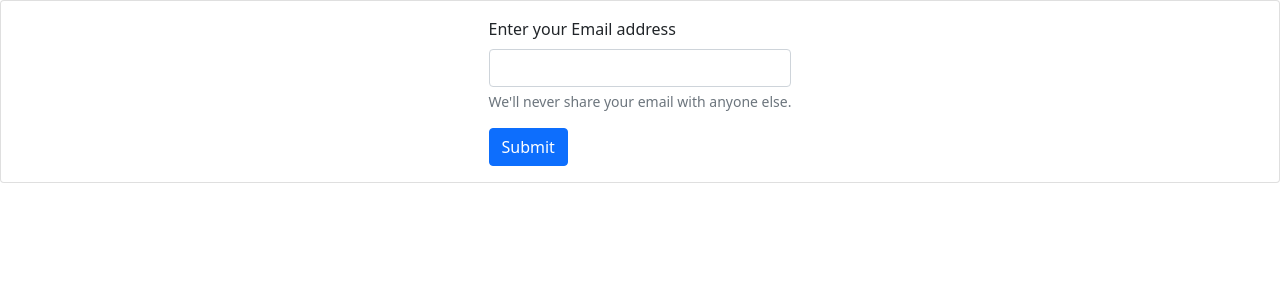
After one commit to rajeshmondal00/Health-Care, a Django app: page /forgotpassword/ in a window 1280 px wide. The commit adds this page. Shown: the top 300 px of the page. Run offline with Django 5.2, Linux system fonts and the light colour scheme.

Commit message:
modify the sequence send the mail with use id and pasword and add new feature forgot password ans updated the otp verification section

```diff
--- a/Health_Care/settings.py
+++ b/Health_Care/settings.py
@@ -144,5 +144,5 @@ EMAIL_BACKEND = 'django.core.mail.backends.smtp.EmailBackend'
 EMAIL_HOST = 'smtp.gmail.com'
 EMAIL_USE_TLS = True
 EMAIL_PORT = 587
-EMAIL_HOST_USER ="xxxxxxxxxxxxxxx@gmail.com"
-EMAIL_HOST_PASSWORD = "xxxxxxxxxxxxxxx"
+EMAIL_HOST_USER ="rajeshmondalmain@gmail.com"
+EMAIL_HOST_PASSWORD = "uizzarwahwtdysjd"
--- a/health/admin.py
+++ b/health/admin.py
@@ -1,5 +1,6 @@
 from django.contrib import admin
-from health.models import Register_User,Auto_generate
+from health.models import Register_User,Auto_generate,OTP
 # Register your models here.
 admin.site.register(Register_User)
 admin.site.register(Auto_generate)
+admin.site.register(OTP)
--- /dev/null
+++ b/health/templates/forgot_password.html
@@ -0,0 +1,34 @@
+<!DOCTYPE html>
+<html lang="en">
+<head>
+    <meta charset="UTF-8">
+    <meta name="viewport" content="width=device-width, initial-scale=1.0">
+    <title>Forgot password</title>
+</head>
+<link href="https://cdn.jsdelivr.net/npm/bootstrap@5.0.2/dist/css/bootstrap.min.css" rel="stylesheet" integrity="sha384-EVSTQN3/azprG1Anm3QDgpJLIm9Nao0Yz1ztcQTwFspd3yD65VohhpuuCOmLASjC" crossorigin="anonymous">
+<style>
+    .card-body{
+        display: flex;
+        position: relative;
+        margin-right: auto;
+        margin-left: auto;
+        justify-content: center;
+
+    }
+</style>
+<body>
+    <div class="card">
+        <div class="card-body">
+            <form method="POST">
+                {% csrf_token %}
+                <div class="mb-3">
+                  <label class="form-label">Enter your Email address</label>
+                  <input type="email" name="email" class="form-control" id="exampleInputEmail1" aria-describedby="emailHelp" required>
+                  <div id="emailHelp" class="form-text">We'll never share your email with anyone else.</div>
+                </div>
+                <button type="submit" class="btn btn-primary">Submit</button>
+              </form>
+        </div>
+    </div>
+</body>
+</html>
--- a/health/templates/index.html
+++ b/health/templates/index.html
@@ -15,8 +15,7 @@
     rel="stylesheet"
     href="https://cdn.jsdelivr.net/npm/bootstrap-icons@1.11.3/font/bootstrap-icons.min.css"
   />
-  <link rel="shortcut icon" type="image/png" href={% static 'medical_team.png'
-  %}>
+  <link rel="shortcut icon" type="image/png" href={% static 'medical_team.png' %}>
   <link
     href="https://cdn.jsdelivr.net/npm/bootstrap@5.0.2/dist/css/bootstrap.min.css"
     rel="stylesheet"
--- a/health/templates/login.html
+++ b/health/templates/login.html
@@ -101,6 +101,9 @@
                      <label>Password</label>
                      <input type="password" name="password" class="form-control" placeholder="Password">
                   </div>
+                  <div class="form-group">
+                    <a href="/forgotpassword">forgot password</a>
+                  </div>
                   {{ form.as_p }}
                   <button type="submit" class="btn btn-black">Login</button>
                   <button type="submit" class="btn btn-secondary">
--- a/health/urls.py
+++ b/health/urls.py
@@ -7,5 +7,6 @@ urlpatterns = [
     path('login/', views.use_login,name='login'),
     path('register/',views.use_register,name='register'),
     path('profile/',views.profile,name='profile'),
-    path('otp/', views.otp , name="otp"),
+    path('forgotpassword/',views.forgot_password,name='forgot_password'),
+    path('verify_otp/', views.verify_otp , name="verify_otp"),
 ]
--- a/health/utility.py
+++ b/health/utility.py
@@ -5,3 +5,7 @@ def id_generator(size=12, chars=string.ascii_uppercase + string.digits): ##autog
 
 def password_generator(size=12, chars=string.ascii_uppercase + string.digits+string.ascii_lowercase+string.punctuation):  ##autogenerated password
         return ''.join(random.choice(chars) for _ in range(size))
+
+## auto generate OTP
+def otp_generate(size=6,chars=string.digits): ##auto generate OTP
+        return "".join(random.choice(chars) for _ in range(size))
--- a/health/views.py
+++ b/health/views.py
@@ -1,11 +1,11 @@
+from django.utils import timezone
 from django.shortcuts import render,redirect
 from django.contrib.auth import authenticate,login
-from .models import Register_User,Auto_generate
-from .utility import id_generator,password_generator
+from .models import Register_User,Auto_generate,OTP
+from .utility import id_generator,password_generator,otp_generate
 from django.contrib import messages
-from django.core.mail import send_mail
-from Health_Care.settings import EMAIL_HOST_USER
 from django.contrib.auth.hashers import make_password
+from .mail import OTP_mail,ID_password_mail
 # Create your views here.
 
 def home(request):
@@ -33,20 +33,23 @@ def use_register(request):
                 register_User=Register_User(first_name=first_name,last_name=last_name,address=address,dob=dob,pincode=pincode,email=email,phone=phone)
                 auto_generate_id=id_generator()
                 auto_generate_password=password_generator()
+                auto_generate_otp=otp_generate()
+                register_User.save()
+                user_OTP = OTP(email=register_User,otp=auto_generate_otp,otp_created_at=timezone.now())
+                user_OTP.save()
                 try:
+                    ## send the otp to the user email
+                    OTP_mail(auto_generate_otp,email)
                     auto_generate =Auto_generate(email=register_User,auto_user_id=auto_generate_id,auto_password=make_password(auto_generate_password))
-                    register_User.save()
+                    register_User.is_active= False
                     messages.success(request, "Profile details updated.")
                     auto_generate.save()
-                    send_mail(
-                                subject="Your ID Code and Password : ",
-                                message=f"Your ID is :  {auto_generate_id} \n\n\n Password : {auto_generate_password}",
-                                from_email=EMAIL_HOST_USER,
-                                recipient_list=[email],
-                                fail_silently=False
-                             )
 
-                    return render(request,"e_verification.html")
+                    request.session['email'] = register_User.email  # Save for OTP verification
+                    request.session['auto_generate_id'] = auto_generate_id  # Save for OTP verification
+                    request.session['auto_generate_password'] = auto_generate_password  # Save for OTP verification
+                    return redirect('/verify_otp')
+
                 except Exception as e:
                     # Code to handle any other exception
                     print("An error occurred:", e)
@@ -70,5 +73,45 @@ def use_login(request):
 
     return render(request,'login.html')
 
-def otp(request):
-    return render(request, "otp.html")
+def verify_otp(request):
+    email = request.session.get("email")
+    auto_generate_id = request.session.get("auto_generate_id")
+    auto_generate_password = request.session.get("auto_generate_password")
+    user = Register_User.objects.get(email=email)
+
+    if request.method == "POST":
+            otp_ins= OTP.objects.filter(email=user).first()
+            if not otp_ins :
+                messages.error(request, "Invalid or expired OTP.")
+            otp = request.POST.get('otp1') + request.POST.get('otp2') + request.POST.get('otp3') + \
+              request.POST.get('otp4') + request.POST.get('otp5') + request.POST.get('otp6')
+            if otp_ins.is_otp_valid(otp):
+
+                ## send the user ID and User password to the user email
+                ID_password_mail(auto_generate_id,auto_generate_password,email)
+                user.is_active = True
+                user.save()
+                messages.success(request, "Registration successful! OTP verified.")
+                return redirect('/login')
+            else:
+                messages.error(request, "Invalid or expired OTP.")
+    else:
+        return render(request, 'otp.html')
+
+
+def forgot_password(request):
+    if request.method == "POST":
+        email = request.POST["email"]
+        if Auto_generate.objects.filter(email=email).exists():
+            user = Auto_generate.objects.get(email=email)
+            user_id = user.auto_user_id
+            auto_generate_password=password_generator()
+            user.auto_user_password = auto_generate_password
+            user.save()
+            ID_password_mail(user_id,auto_generate_password,email)
+            return redirect("/login")
+        else:
+            messages.error(request,"Invalid email ID ")
+            return redirect("/register")
+
+    return render(request,"forgot_password.html")
```
Also changed, not shown: health/mail.py (added, +22 -0 lines), health/models.py (+9 -10 lines), health/templates/otp.html (+17 -13 lines), health/migrations/0008_otp.py (added), health/migrations/0009_otp_email.py (added).
